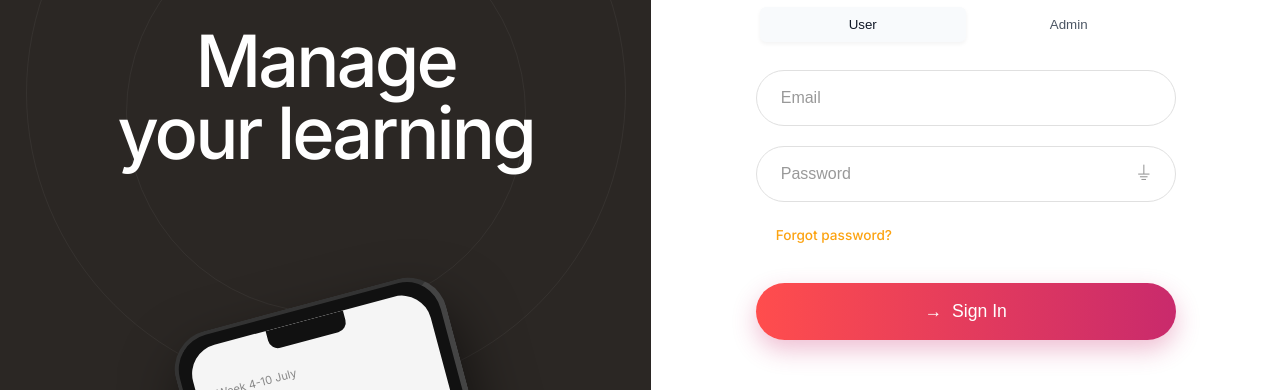
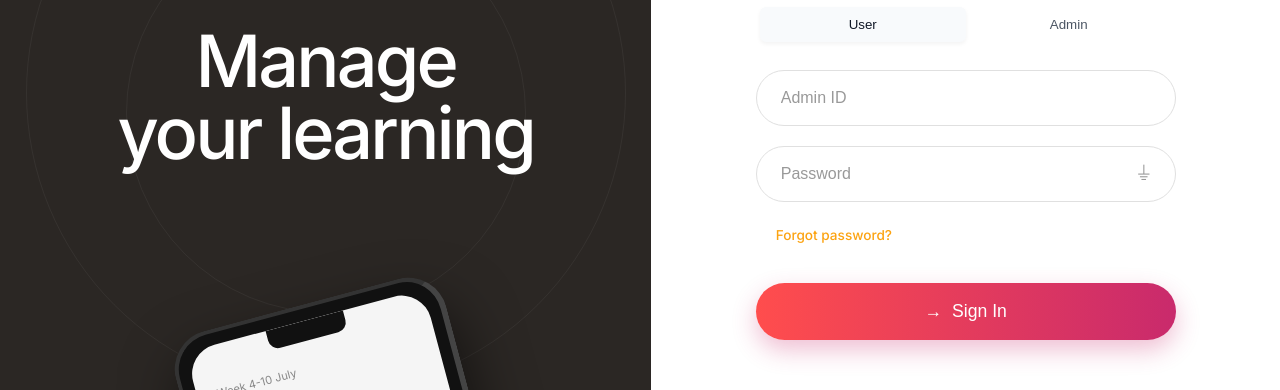
Before and after one commit to ShubhamPandey57/ai-assistant-frontend, a React (Vite) app: page /login in a window 1280 px wide. Shown: the part 287-677 px from the top of the page. Built offline with nearby package versions, Linux system fonts and the light colour scheme.

Commit message:
update in login in frontend

```diff
--- a/src/pages/LoginPage.jsx
+++ b/src/pages/LoginPage.jsx
@@ -4,31 +4,24 @@ import { useAuth } from '../context/AuthContext';
 import './AuthPages.css';
 
 const LoginPage = () => {
-  const [form, setForm] = useState({ email: '', adminId: '', password: '' });
+  const [form, setForm] = useState({ adminId: '', password: '' });
   const [error, setError] = useState('');
-  const [emailError, setEmailError] = useState('');
   const [loading, setLoading] = useState(false);
   const [showPassword, setShowPassword] = useState(false);
   const [isAdminLogin, setIsAdminLogin] = useState(false);
   const { login } = useAuth();
   const navigate = useNavigate();
 
-  const validateEmail = (email) => {
-    // Simple email regex
-    return /^\S+@\S+\.\S+$/.test(email);
-  };
-
   const handleSubmit = async (e) => {
     e.preventDefault();
     setError('');
-    setEmailError('');
-    if (!isAdminLogin && !validateEmail(form.email)) {
-      setEmailError('Please provide a valid email');
+    if (!form.adminId.trim()) {
+      setError('Please enter your Admin ID');
       return;
     }
     setLoading(true);
     try {
-      const user = await login(isAdminLogin ? null : form.email, form.password, isAdminLogin ? form.adminId : null);
+      const user = await login(null, form.password, form.adminId);
       navigate(user.isAdmin ? '/admin' : '/dashboard');
     } catch (err) {
       setError(err.response?.data?.message || 'Login failed. Please try again.');
@@ -112,7 +105,7 @@ const LoginPage = () => {
                 className={`role-toggle-btn ${!isAdminLogin ? 'active' : ''}`}
                 onClick={() => {
                   setIsAdminLogin(false);
-                  console.log('Switched to User login');
+                  setError('');
                 }}
               >
                 User
@@ -121,7 +114,7 @@ const LoginPage = () => {
                 className={`role-toggle-btn ${isAdminLogin ? 'active' : ''}`}
                 onClick={() => {
                   setIsAdminLogin(true);
-                  console.log('Switched to Admin login');
+                  setError('');
                 }}
               >
                 Admin
@@ -131,25 +124,6 @@ const LoginPage = () => {
             {error && <div className="alert alert-error" role="alert">⚠ {error}</div>}
 
             <form onSubmit={handleSubmit} className="auth-form-modern">
-              {!isAdminLogin ? (
-                <div className="form-group-modern">
-                  <input
-                    id="login-email"
-                    type="text"
-                    className="input-modern"
-                    placeholder="Email"
-                    value={form.email}
-                    onChange={e => setForm(p => ({ ...p, email: e.target.value }))}
-                    required
-                    autoComplete="email"
-                  />
-                  {emailError && (
-                    <div className="alert alert-error" role="alert" style={{marginTop: 8}}>
-                      ⚠ {emailError}
-                    </div>
-                  )}
-                </div>
-              ) : (
               <div className="form-group-modern">
                 <input
                   id="login-adminId"
@@ -162,7 +136,6 @@ const LoginPage = () => {
                   autoComplete="username"
                 />
               </div>
-              )}
 
               <div className="form-group-modern">
                 <input
```
Lines whose indentation alone changed are shown as unchanged.
